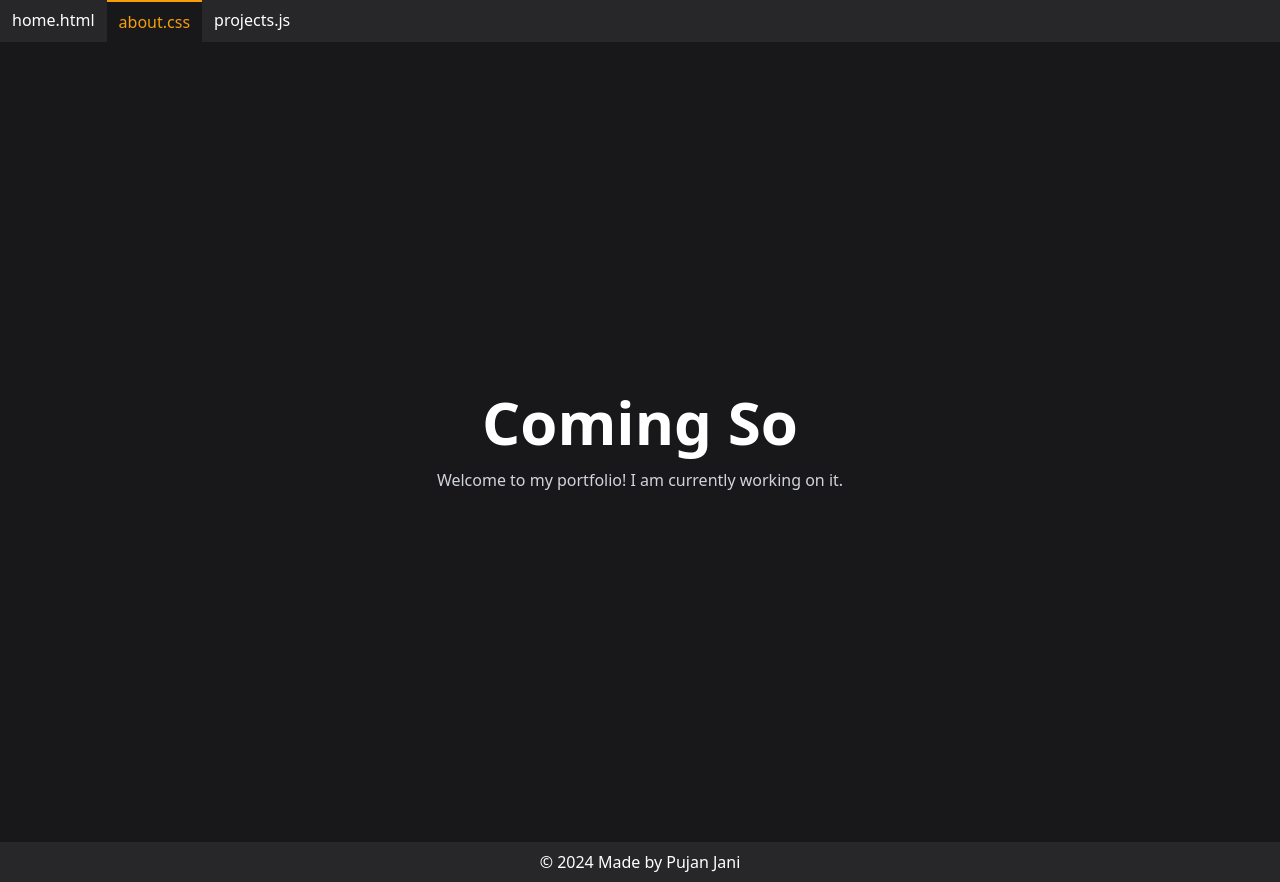
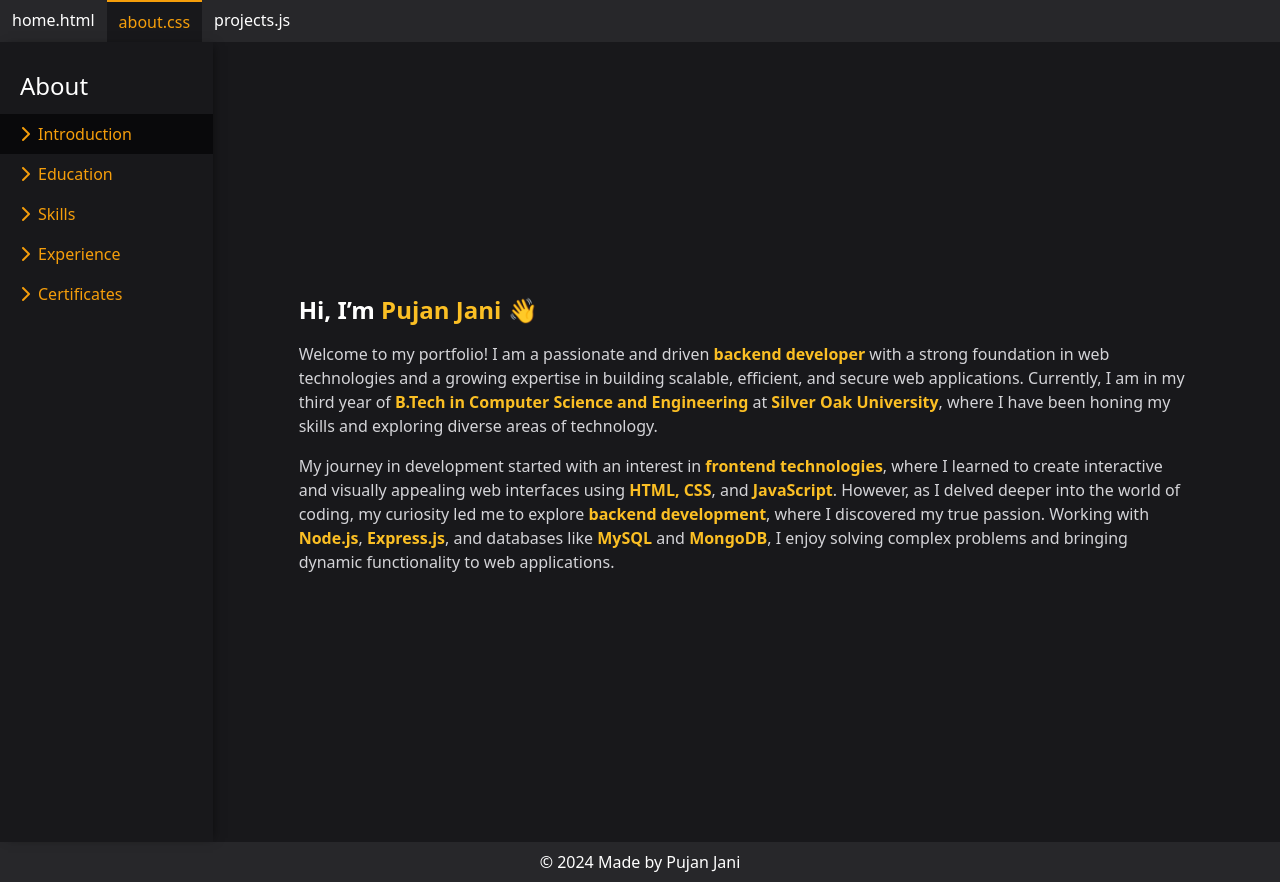
Before and after one commit to Pujanjani30/portfolio-website, a React (Vite) app in the folder portfolio-frontend/: page /about in a window 1280 px wide. Built offline with nearby package versions, Linux system fonts and the light colour scheme.

Commit message:
introduction section added

```diff
--- /dev/null
+++ b/portfolio-frontend/src/components/About/About.jsx
@@ -0,0 +1,45 @@
+import React from 'react';
+import { NavLink, Outlet, useLocation } from 'react-router-dom';
+
+function About() {
+  const menuItems = [
+    { path: 'introduction', label: 'Introduction' },
+    { path: 'education', label: 'Education' },
+    { path: 'skills', label: 'Skills' },
+    { path: 'experience', label: 'Experience' },
+    { path: 'certificates', label: 'Certificates' },
+  ];
+
+  const location = useLocation();
+
+  return (
+    <div className="flex flex-col md:grid md:grid-cols-12 h-screen">
+      {/* Sidebar */}
+      <div className="md:col-span-2 bg-zinc-900 shadow-[4px_0_10px_-4px_rgba(0,0,0,0.5)] md:h-screen sticky top-0 pt-7">
+        <h2 className="text-2xl pb-3 px-5 text-white">About</h2>
+        <ul className="text-amber-500">
+          {menuItems.map((item) => (
+            <li key={item.path} className="hover:bg-zinc-950">
+              <NavLink
+                to={item.path}
+                className={({ isActive }) =>
+                  `flex items-center w-full px-2 py-2 ${isActive || (location.pathname === "/about" && item.path === "introduction") ? 'bg-zinc-950' : ''}`
+                }
+              >
+                <i className="fa-solid fa-chevron-right me-2 ps-3"></i>
+                {item.label}
+              </NavLink>
+            </li>
+          ))}
+        </ul>
+      </div>
+
+      {/* Dynamic Content */}
+      <div className="md:col-span-10 bg-zinc-900 text-white p-5 flex-1">
+        <Outlet />
+      </div>
+    </div>
+  );
+}
+
+export default About;
--- /dev/null
+++ b/portfolio-frontend/src/components/About/Certificates.jsx
@@ -0,0 +1,7 @@
+import React from 'react';
+
+function Certificates() {
+  return <div className="text-white">This is the Certificates page.</div>;
+}
+
+export default Certificates;
--- /dev/null
+++ b/portfolio-frontend/src/components/About/Education.jsx
@@ -0,0 +1,7 @@
+import React from 'react';
+
+function Education() {
+  return <div className="text-white">This is the Education page.</div>;
+}
+
+export default Education;
--- /dev/null
+++ b/portfolio-frontend/src/components/About/Experience.jsx
@@ -0,0 +1,7 @@
+import React from 'react';
+
+function Experience() {
+  return <div className="text-white">This is the Experience page.</div>;
+}
+
+export default Experience;
--- /dev/null
+++ b/portfolio-frontend/src/components/About/Introduction.jsx
@@ -0,0 +1,41 @@
+import React from "react";
+
+const Introduction = () => {
+  return (
+    <section className="bg-zinc-900 text-white flex p-6 min-h-full items-center justify-center">
+      <div className="max-w-4xl">
+        <h1 className="text-xl md:text-2xl font-bold mb-4">
+          Hi, I’m <span className="text-amber-400">Pujan Jani</span> 👋
+        </h1>
+        <p className="text-zinc-300 text-sm md:text-base leading-relaxed mb-4">
+          Welcome to my portfolio! I am a passionate and driven{" "}
+          <span className="text-amber-400 font-semibold">backend developer</span> with a strong foundation in web
+          technologies and a growing expertise in building scalable, efficient, and secure web applications. Currently,
+          I am in my third year of{" "}
+          <span className="text-amber-400 font-semibold">
+            B.Tech in Computer Science and Engineering
+          </span>{" "}
+          at <span className="text-amber-400 font-semibold">Silver Oak University</span>, where I have been honing my
+          skills and exploring diverse areas of technology.
+        </p>
+        <p className="text-zinc-300 text-sm md:text-base leading-relaxed mb-4">
+          My journey in development started with an interest in{" "}
+          <span className="text-amber-400 font-semibold">frontend technologies</span>, where I learned to create
+          interactive and visually appealing web interfaces using{" "}
+          <span className="text-amber-400 font-semibold">HTML, CSS</span>, and{" "}
+          <span className="text-amber-400 font-semibold">JavaScript</span>. However, as I delved deeper into the world
+          of coding, my curiosity led me to explore{" "}
+          <span className="text-amber-400 font-semibold">backend development</span>, where I discovered my true
+          passion. Working with{" "}
+          <span className="text-amber-400 font-semibold">Node.js</span>,{" "}
+          <span className="text-amber-400 font-semibold">Express.js</span>, and databases like{" "}
+          <span className="text-amber-400 font-semibold">MySQL</span> and{" "}
+          <span className="text-amber-400 font-semibold">MongoDB</span>, I enjoy solving complex problems and bringing
+          dynamic functionality to web applications.
+        </p>
+      </div>
+    </section>
+  );
+};
+
+export default Introduction;
--- /dev/null
+++ b/portfolio-frontend/src/components/About/Skills.jsx
@@ -0,0 +1,7 @@
+import React from 'react';
+
+function Skills() {
+  return <div className="text-white">This is the Skills page.</div>;
+}
+
+export default Skills;
--- a/portfolio-frontend/src/components/Home/Home.jsx
+++ b/portfolio-frontend/src/components/Home/Home.jsx
@@ -29,7 +29,7 @@ const Home = () => {
           <div className="text-left md:pt-2">
             <h2 className="text-xl">Hello! I am</h2>
             <h1 className="text-4xl lg:text-6xl font-bold">Pujan Jani</h1>
-            <p className="text-2xl mt-2">I am a <span className="text-blue-400">Backend Developer</span></p>
+            <p className="text-2xl mt-3">I am a <span className="text-blue-400">Backend Developer</span></p>
 
             <DownloadButton fileUrl="/Pujan_Jani_Resume.pdf" fileName="PujanJaniResume.pdf" />
 
--- a/portfolio-frontend/src/components/Home/HomeCopy.jsx
+++ /dev/null
@@ -1,39 +0,0 @@
-import CodingSvg from '../assets/person-coding.svg';
-
-const Home = () => {
-  const lines = Array.from({ length: 27 }, (_, i) => i + 1);
-
-  return (
-    <section className="flex lg:items-center lg:gap-x-10 h-screen lg:h-auto xl:h-screen bg-zinc-900 text-white">
-      <div className="p-4 text-gray-500 text-right">
-        {lines.map((line) => (
-          <p key={line} className="font-mono">
-            {line}
-          </p>
-        ))}
-      </div>
-
-      <div className='md:ml-10 md:pt-11'>
-        <div className='md:flex items-center justify-center gap-10 hidden'>
-          <div className='w-[1px] bg-zinc-500 h-[550px]'></div>
-          <div className='w-[1px] bg-zinc-500 h-[450px]'></div>
-          <div className='w-[1px] bg-zinc-500 h-[350px]'></div>
-          <div className='w-[1px] bg-zinc-500 h-[250px]'></div>
-          <div className='w-[1px] bg-zinc-500 h-[150px]'></div>
-        </div>
-      </div>
-
-
-      <div className='flex flex-col justify-center lg:flex-row items-center lg:justify-between w-full max-w-[900px] gap-6'>
-        <div className="text-left md:pt-2">
-          <h2 className="text-xl">Hello! I am</h2>
-          <h1 className="text-4xl lg:text-6xl font-bold">Pujan Jani</h1>
-          <p className="text-2xl mt-2">I am a <span className="text-blue-400">Backend Developer</span></p>
-        </div>
-        <img src={CodingSvg} alt="CodingSvg" className="w-64 h-96 md:w-80 lg:w-96" />
-      </div>
-    </section>
-  );
-};
-
-export default Home;
--- a/portfolio-frontend/src/main.jsx
+++ b/portfolio-frontend/src/main.jsx
@@ -2,14 +2,26 @@ import App from './App.jsx'
 import './index.css'
 import { StrictMode } from 'react'
 import { createRoot } from 'react-dom/client'
-import { createBrowserRouter, createRoutesFromElements, Route, RouterProvider } from 'react-router-dom'
-import { Home, ComingSoon, ErrorPage } from './components/index.js'
+import {
+  createBrowserRouter, createRoutesFromElements, Route, RouterProvider
+} from 'react-router-dom'
+import {
+  Home, About, ComingSoon, ErrorPage, Introduction, Education, Skills, Experience, Certificates,
+} from './components/index.js'
 
 const router = createBrowserRouter(
   createRoutesFromElements(
     <Route path="/" element={<App />} errorElement={<ErrorPage />}>
       <Route path="" element={<Home />} />
-      <Route path="/about" element={<ComingSoon />} />
+      <Route path="/about" element={<About />}>
+        {/* Nested Routes */}
+        <Route index element={<Introduction />} />
+        <Route path="introduction" element={<Introduction />} />
+        <Route path="education" element={<Education />} />
+        <Route path="skills" element={<Skills />} />
+        <Route path="experience" element={<Experience />} />
+        <Route path="certificates" element={<Certificates />} />
+      </Route>
       <Route path="/projects" element={<ComingSoon />} />
       {/* <Route path="*" element={<ErrorPage />} /> */}
     </Route>
```
Also changed, not shown: portfolio-frontend/src/components/index.js (+16 -1 lines).
